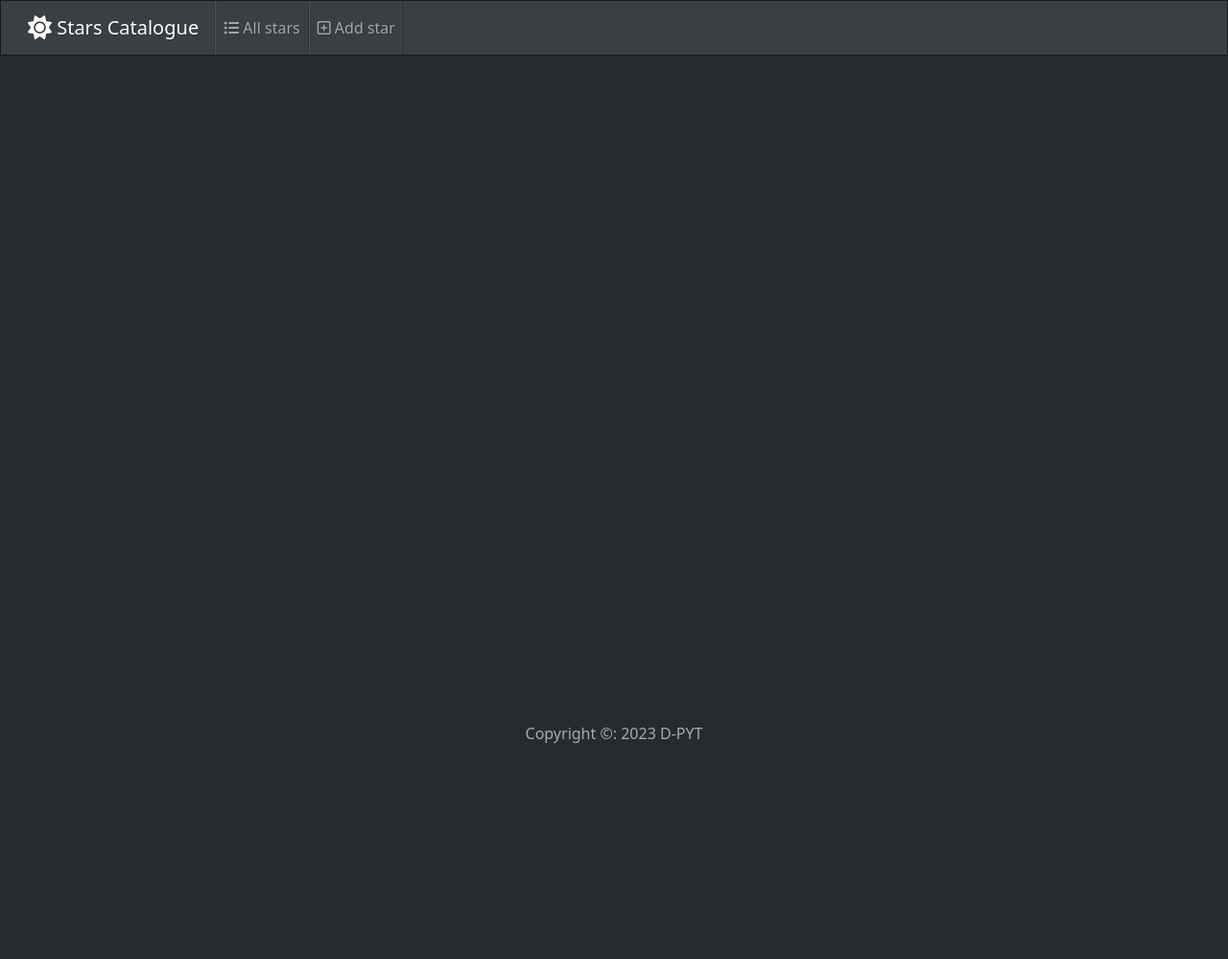
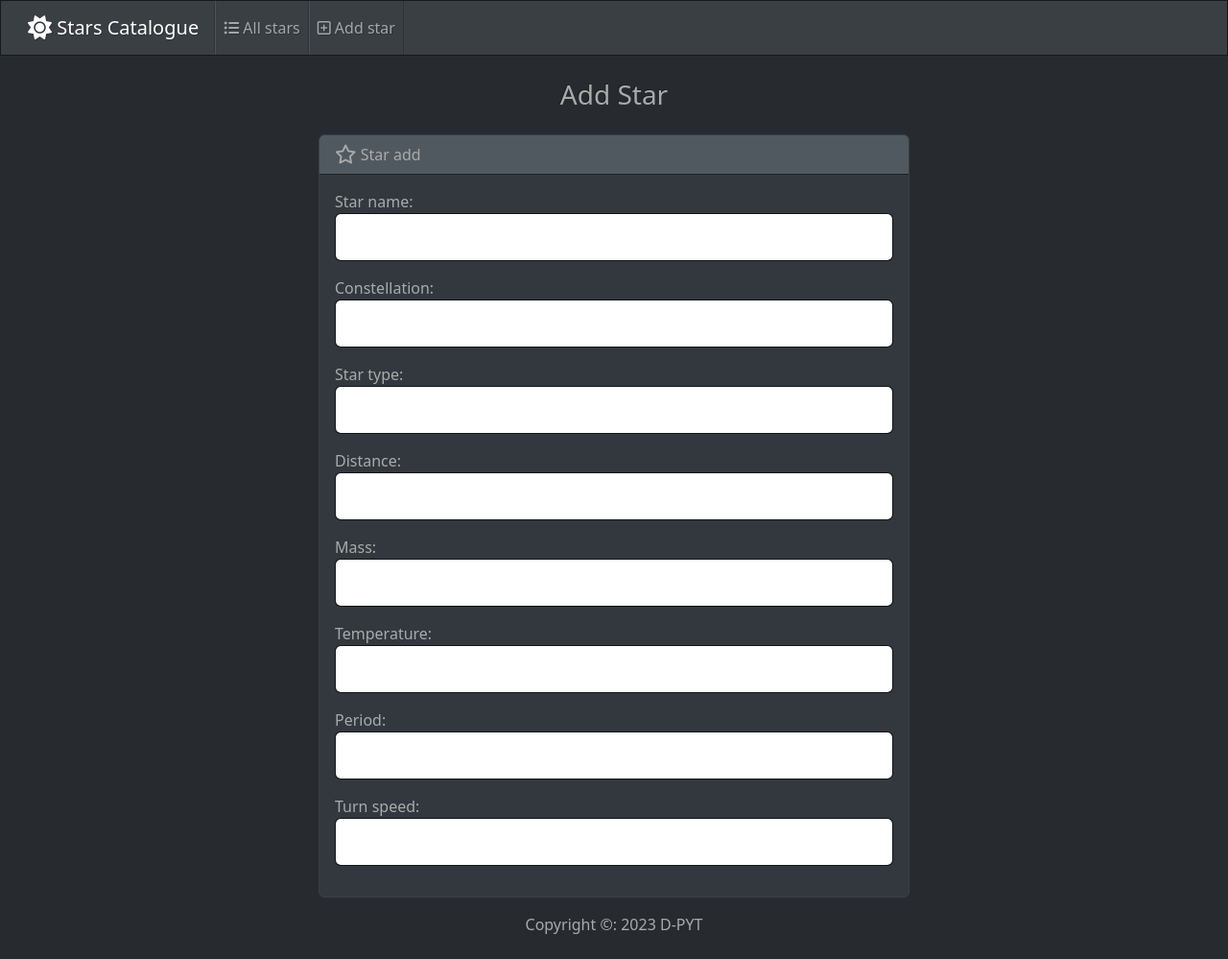
Before and after one commit to D-pyt/Python-CRUD-django, a Django app: template stars/templates/stars/add.html in a window 1280 px wide. Shown: the whole page at 96% size. Before the commit the page ends 774 px from the top, so only its background shows below. Run offline with Django 4.2, Linux system fonts and the light colour scheme; the template is opened without the code that fills it: values that come from a table or form of the project are taken from there, others are empty; some libraries are stand-ins or nearby versions.

Commit message:
add.html added

```diff
--- a/stars/templates/stars/add.html
+++ b/stars/templates/stars/add.html
@@ -1,42 +1,29 @@
-{% load static %}
-<!DOCTYPE html>
-<html lang="en">
-    <head>
-        <title>Stars Catalogue</title>
-        <link rel="stylesheet" href="https://cdnjs.cloudflare.com/ajax/libs/font-awesome/6.4.2/css/all.min.css">
-        <link href="{% static 'css/bootstrap.min.css' %}" rel="stylesheet">
-        <body class="d-flex flex-column min-vh-100">
-            <nav class="navbar navbar-expand-lg bg-primary" data-bs-theme="dark">
-                <div class="container-fluid" bis_skin_checked="1">
-                  <a class="navbar-brand" href="#">
-                    <i class="fa-solid fa-sun fa-lg"></i> Stars Catalogue</a>
-                  <button class="navbar-toggler" type="button" data-bs-toggle="collapse" data-bs-target="#navbarColor01" aria-controls="navbarColor01" aria-expanded="false" aria-label="Toggle navigation">
-                    <span class="navbar-toggler-icon"></span>
-                  </button>
-                  <div class="collapse navbar-collapse" id="navbarColor01" bis_skin_checked="1">
-                    <ul class="navbar-nav me-auto">
-                      <li class="nav-item">
-                        <a class="nav-link" href="#">
-                          <i class="fa-solid fa-list-ul"></i> All stars</a>
-                      </li>
-                      <li class="nav-item">
-                        <a class="nav-link" href="#">
-                          <i class="fa-regular fa-square-plus"></i> Add star</a>
-                      </li>
-                    </ul>
-                  </div>
-                </div>
-              </nav>
+{% extends "stars/base.html" %}
 
-              <footer class="mt-auto mb-4">
-                <div class="text-center">
-                  <span>
-                    Copyright &copy: <script>document.write(new Date().getFullYear())</script> D-PYT
-                  </span>
-                </div>
-              </footer>
-              <script src="https://cdn.jsdelivr.net/npm/@popperjs/core@2.11.8/dist/umd/popper.min.js"></script>
-              <script src="https://cdn.jsdelivr.net/npm/bootstrap@5.3.2/dist/js/bootstrap.min.js"></script>
-          </body>
-      </head>
-  </html>
+{% block body %}
+
+<h3 class="text-center m-4">Add Star</h3>
+{% if success %}
+  <div class="alert alert-success" role="alert">
+    New Star added.
+    <a href="{% url 'index' %}" class="alert-link">Go to home page.</a>
+  </div>
+{% else %}
+<div class="row justify-content-center">
+  <div class="col-6">
+    <div class="card border-primary mb-3" bis_skin_checked="1">
+      <div class="card-header" bis_skin_checked="1">
+        <i class="fa-regular fa-star fa-lg"></i> Star add
+      </div>
+      <div class="card-body" bis_skin_checked="1">
+        <form action="{% url 'add' %}" method="POST">
+          {% csrf_token %}
+          {{ form.as_p}}
+        </form>
+      </div>
+    </div>
+  </div>
+</div>
+{% endif %}
+
+{% endblock %}
```
